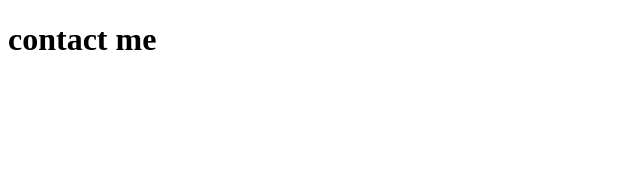
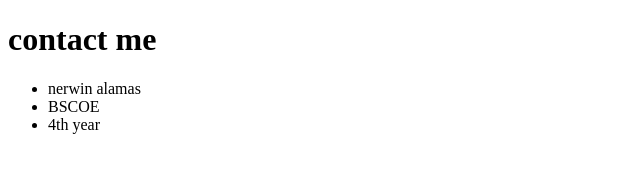
Before and after one commit to nerwinalamas/git-practice, a plain HTML site: page contact.html in a window 1280 px wide. Shown: the whole page, without its empty margins (0-640 px from the left). Drawn offline with Linux system fonts and the light colour scheme.

Commit message:
modifying contacts

```diff
--- a/contact.html
+++ b/contact.html
@@ -8,5 +8,12 @@
 </head>
 <body>
     <h1>contact me</h1>
+    <div>
+        <ul>
+            <li>nerwin alamas</li>
+            <li>BSCOE</li>
+            <li>4th year</li>
+        </ul>
+    </div>
 </body>
 </html>
```
